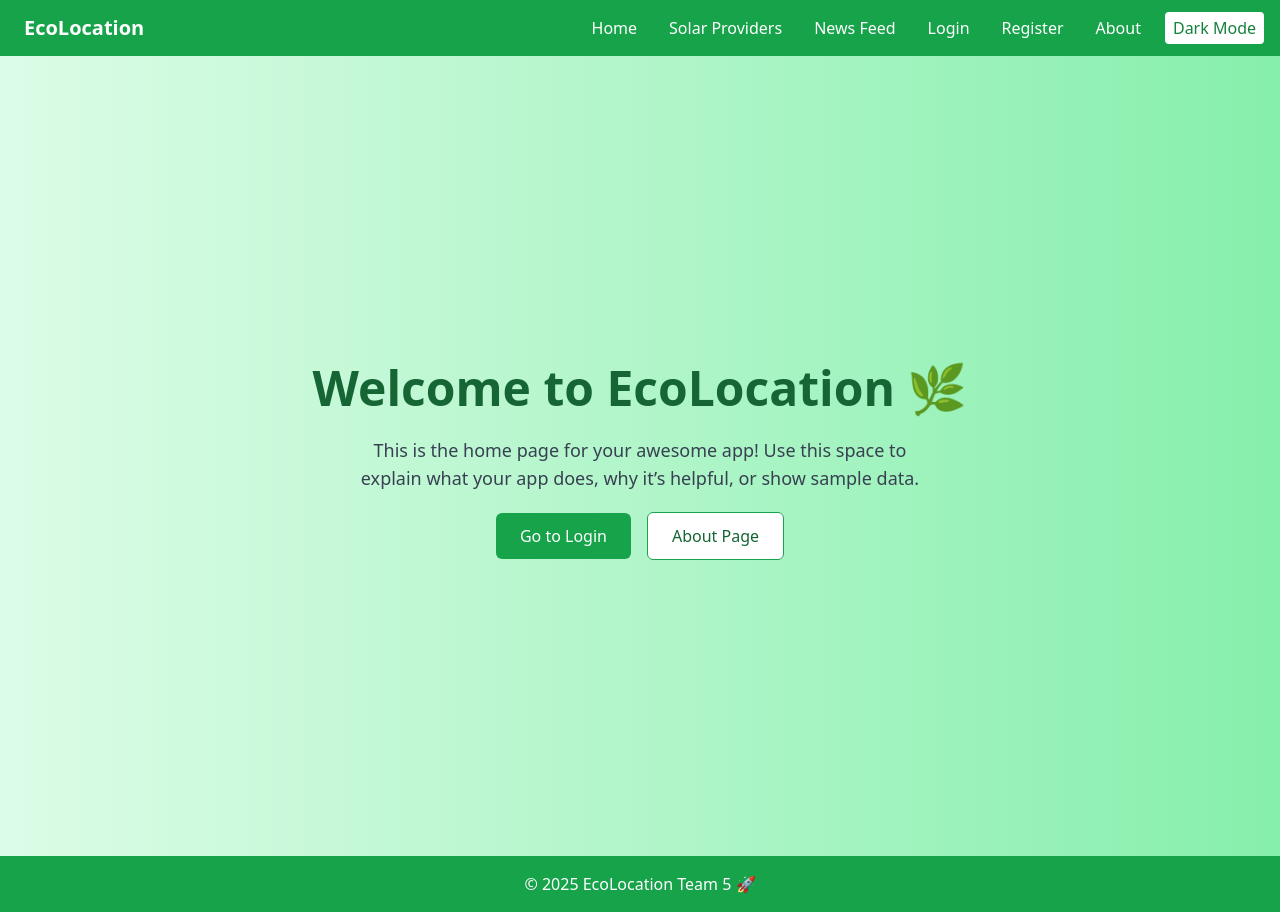
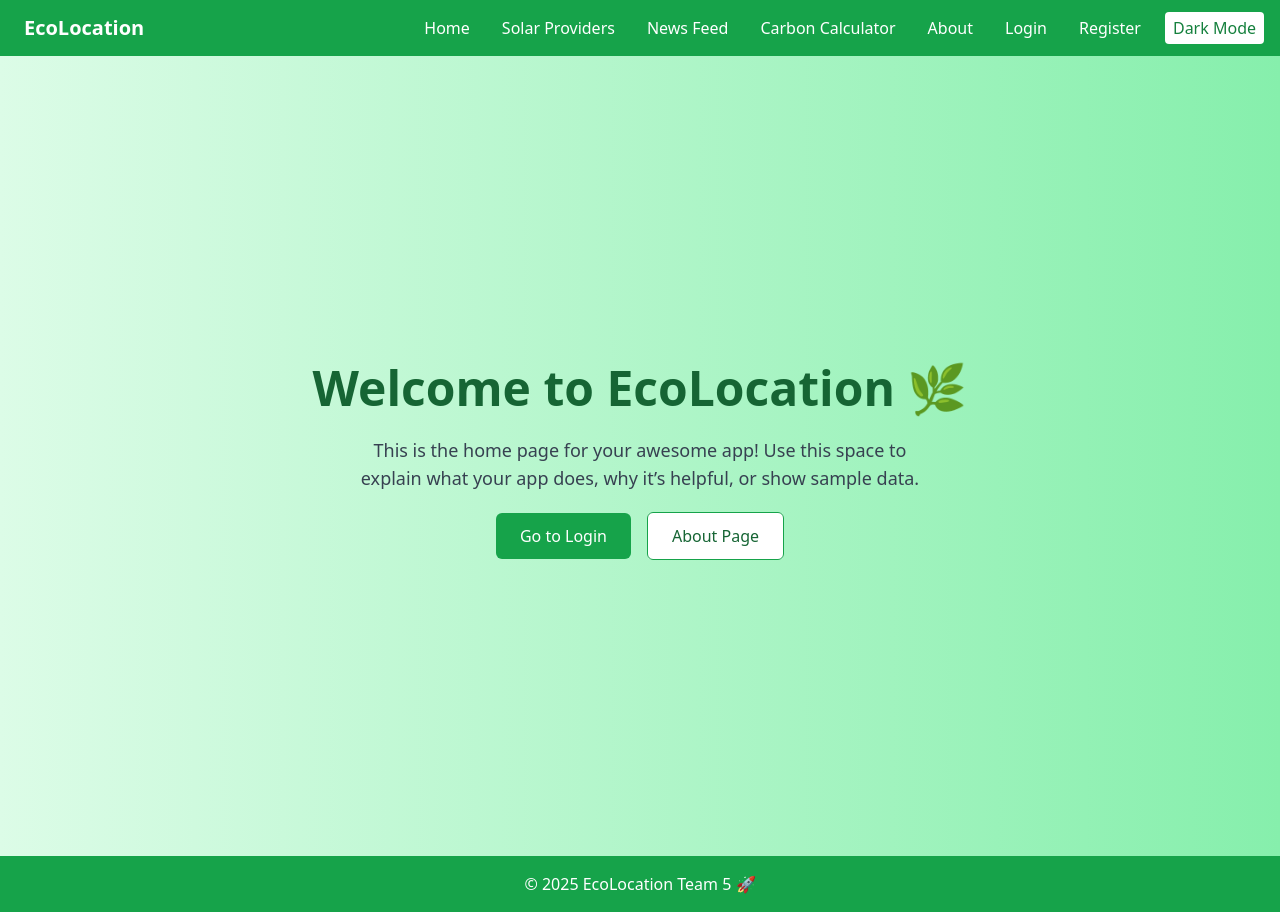
Before and after one commit to zh59176n/EcoLocation, a React (Vite) app: page / in a window 1280 px wide. Built offline with nearby package versions, Linux system fonts and the light colour scheme; no server answers.

Commit message:
Add Carbon Footprint Calculator component and styling

```diff
--- a/src/App.jsx
+++ b/src/App.jsx
@@ -16,6 +16,8 @@ import ForgotPassword from "./components/ForgotPassword";
 import CantAccessAccount from "./components/CantAccessAccount";
 import NewsFeed from "./components/NewsFeed";
 import House from "./components/House"; // ✅ new import
+import CarbonCalculator from "./components/CarbonCalculator"; // New import for Carbon Calculator
+import EcoChallengeTracker from "./components/EcoChallengeTracker"; // New import for Challenge Tracker
 
 function App() {
   const [darkMode, setDarkMode] = useState(false);
@@ -31,9 +33,10 @@ function App() {
 
   return (
     <Router>
-      <Navbar darkMode={darkMode} setDarkMode={setDarkMode} />
-      <main className="min-h-screen bg-gradient-to-r from-green-100 to-green-300 dark:from-green-800 dark:to-green-900 text-gray-900 dark:text-white transition-all duration-300">
-        <Routes>
+       <div className="min-h-screen bg-gradient-to-r from-green-100 to-green-300 dark:from-green-800 dark:to-green-900">
+        <Navbar darkMode={darkMode} setDarkMode={setDarkMode} />
+        <main className="text-gray-900 dark:text-white transition-all duration-300">
+         <Routes>
           <Route path="/" element={<Home />} />
           <Route path="/login" element={<PublicRoute><LoginForm /></PublicRoute>} />
           <Route path="/register" element={<PublicRoute><RegisterForm /></PublicRoute>} />
@@ -43,8 +46,11 @@ function App() {
           <Route path="/forgot-password" element={<ForgotPassword />} />
           <Route path="/cant-access-account" element={<CantAccessAccount />} />
           <Route path="/map" element={<House />} /> {/* ✅ Leaflet map */}
+          <Route path="/carbon" element={<CarbonCalculator />} /> {/* Carbon Calculator */}
+          <Route path="/challenges" element={<EcoChallengeTracker />} /> {/* Eco-Challenge Tracker */}
         </Routes>
       </main>
+      </div>
       <Footer />
     </Router>
   );
--- a/src/components/Navbar.jsx
+++ b/src/components/Navbar.jsx
@@ -1,7 +1,7 @@
 import React, { useState } from "react";
 import { Link } from "react-router-dom";
 import { useAuthState } from "react-firebase-hooks/auth";
-import { auth } from "../Firebase"; // Re-added Firebase Implementation
+import { auth } from "../Firebase";
 import { signOut } from "firebase/auth";
 
 function Navbar({ darkMode, setDarkMode }) {
@@ -18,11 +18,12 @@ function Navbar({ darkMode, setDarkMode }) {
   const renderLinks = () => (
     <>
       <Link to="/" className={linkClasses}>Home</Link>
-        <Link to="/solar" className={linkClasses}>Solar Providers</Link> {/* ✅ added */}
-        <Link to="/news" className={linkClasses}>News Feed</Link> {/* ✅ added */}
+      <Link to="/solar" className={linkClasses}>Solar Providers</Link>
+      <Link to="/news" className={linkClasses}>News Feed</Link>
+      <Link to="/carbon" className={linkClasses}>Carbon Calculator</Link>
+      <Link to="/about" className={linkClasses}>About</Link>
       {!user && <Link to="/login" className={linkClasses}>Login</Link>}
       {!user && <Link to="/register" className={linkClasses}>Register</Link>}
-        <Link to="/about" className={linkClasses}>About</Link>
       {user && (
         <>
           <span className="text-sm">Welcome, {user.email}</span>
@@ -55,11 +56,7 @@ function Navbar({ darkMode, setDarkMode }) {
           <path
             strokeLinecap="round"
             strokeLinejoin="round"
-            d={
-              isOpen
-                ? "M6 18L18 6M6 6l12 12"
-                : "M4 6h16M4 12h16M4 18h16"
-            }
+            d={isOpen ? "M6 18L18 6M6 6l12 12" : "M4 6h16M4 12h16M4 18h16"}
           />
         </svg>
       </button>
```
Lines whose indentation alone changed are shown as unchanged.
